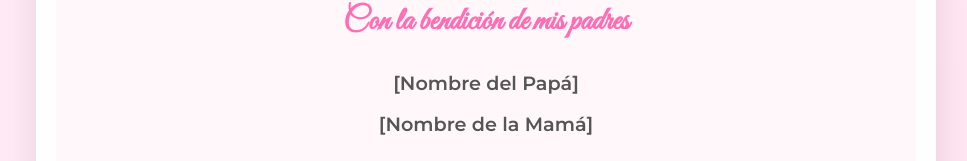
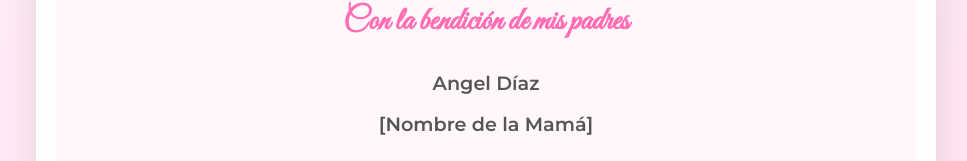
Before and after one commit to ArturoCruzArm/xv-valentina-diaz, a plain HTML site: page index.html in a window 1280 px wide. Shown: the part 638-799 px from the top of the page, without its empty margins (154-1121 px from the left). Drawn offline with Linux system fonts and the light colour scheme.

Commit message:
Actualizar nombre del padre: Angel Díaz

```diff
--- a/index.html
+++ b/index.html
@@ -31,7 +31,7 @@
         <section class="parents">
             <h3>Con la bendición de mis padres</h3>
             <div class="parents-names">
-                <p><strong>[Nombre del Papá]</strong></p>
+                <p><strong>Angel Díaz</strong></p>
                 <p><strong>[Nombre de la Mamá]</strong></p>
             </div>
         </section>
```
